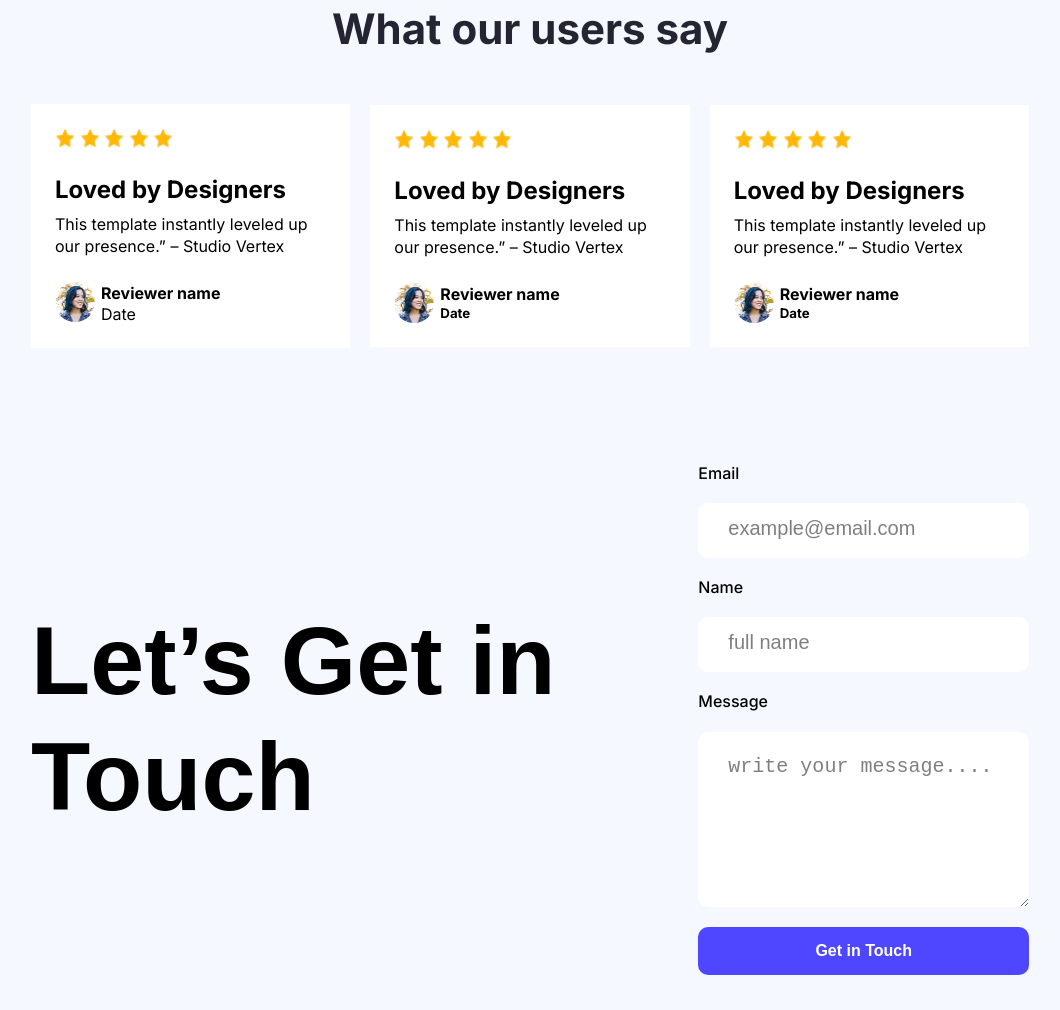
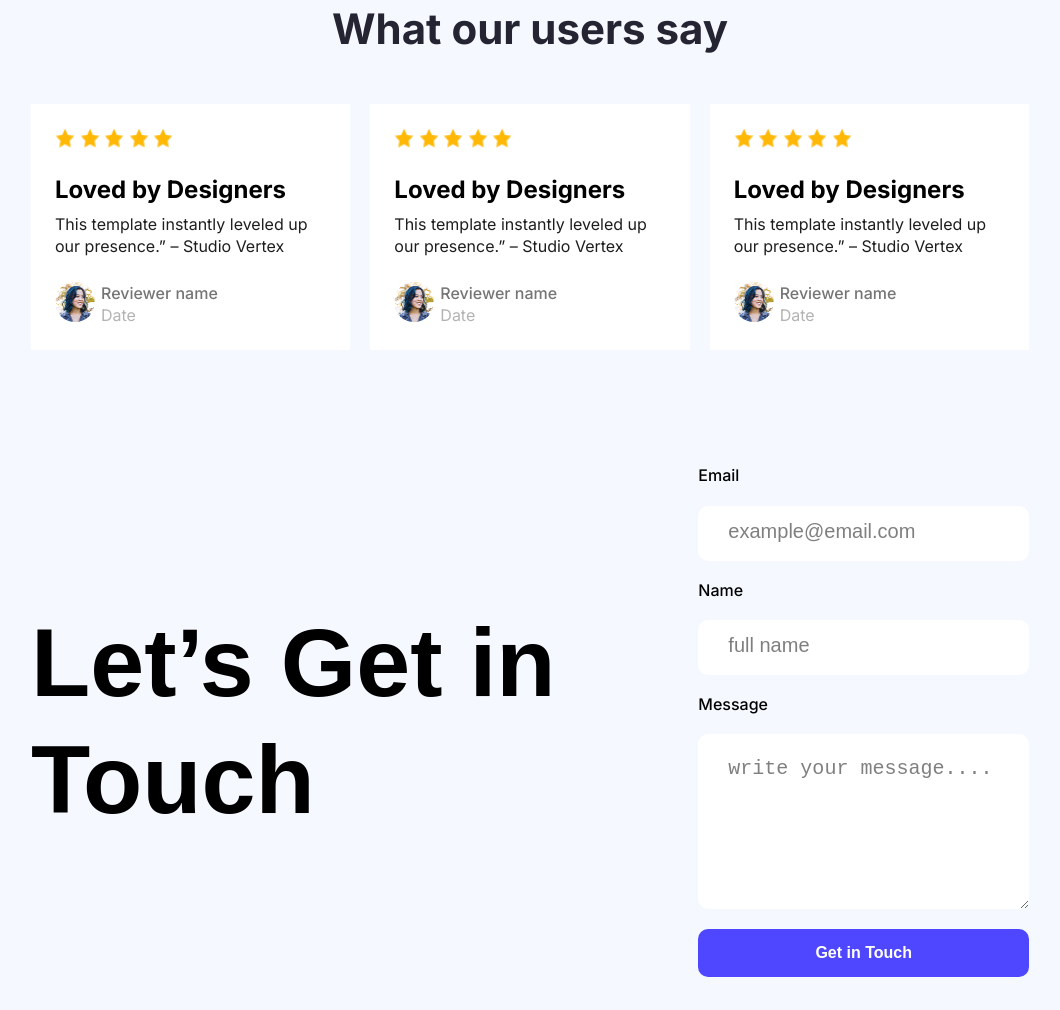
Before and after one commit to mmdjjahid/A01, a plain HTML site: page index.html in a window 1280 px wide. Shown: the part 1669-2679 px from the top of the page, without its empty margins (110-1170 px from the left). Drawn offline with Linux system fonts and the light colour scheme.

Commit message:
challenge Done

```diff
--- a/styles/style.css
+++ b/styles/style.css
@@ -294,6 +294,7 @@ color: #8987A1;
     font-weight: normal;
     line-height: 140%;
     margin-bottom: 24px;
+    color: #1E1E1E;
 }
 
 .review{
@@ -310,5 +311,14 @@ color: #8987A1;
 .reviewN{
     font-size: 16px;
     line-height: 140%;
+    color: #757575;
+    font-weight: 500;
 
 }
+
+.reviewD{
+    font-size: 16px;
+    font-weight: 400;
+    line-height: 140%;
+    color: #B3B3B3;
+}
```
